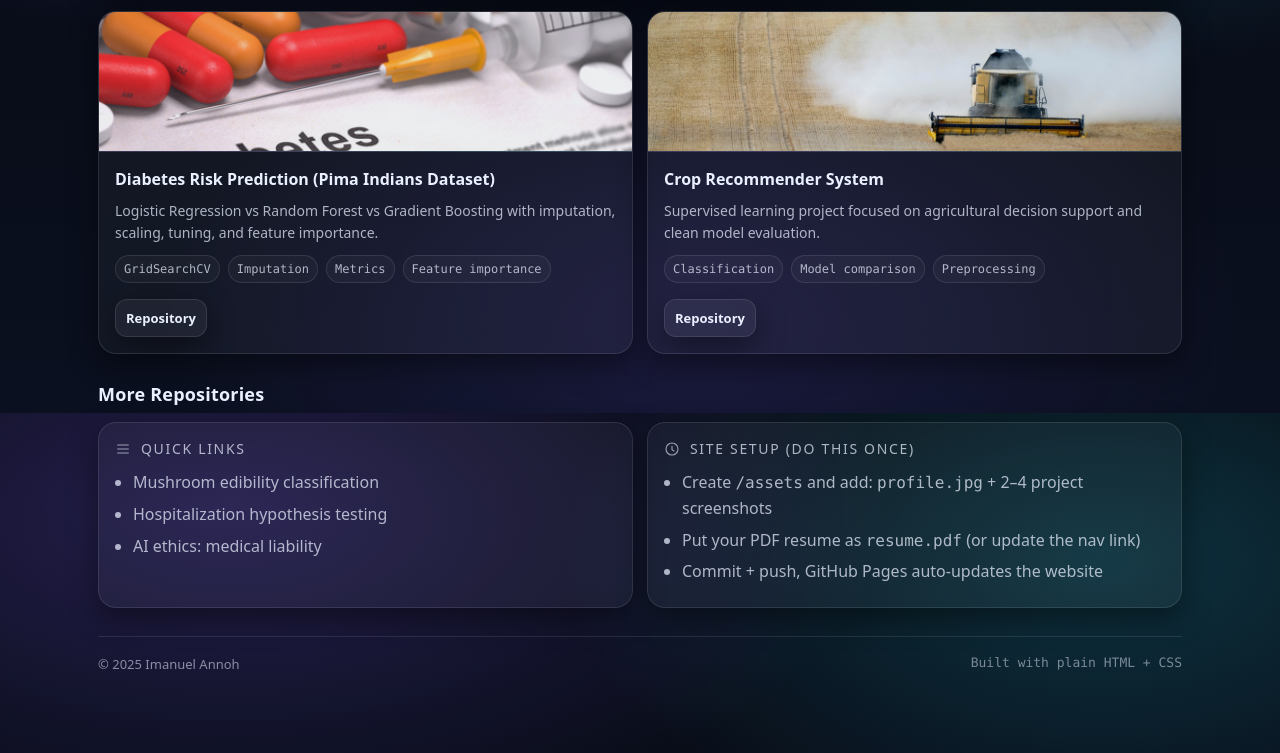
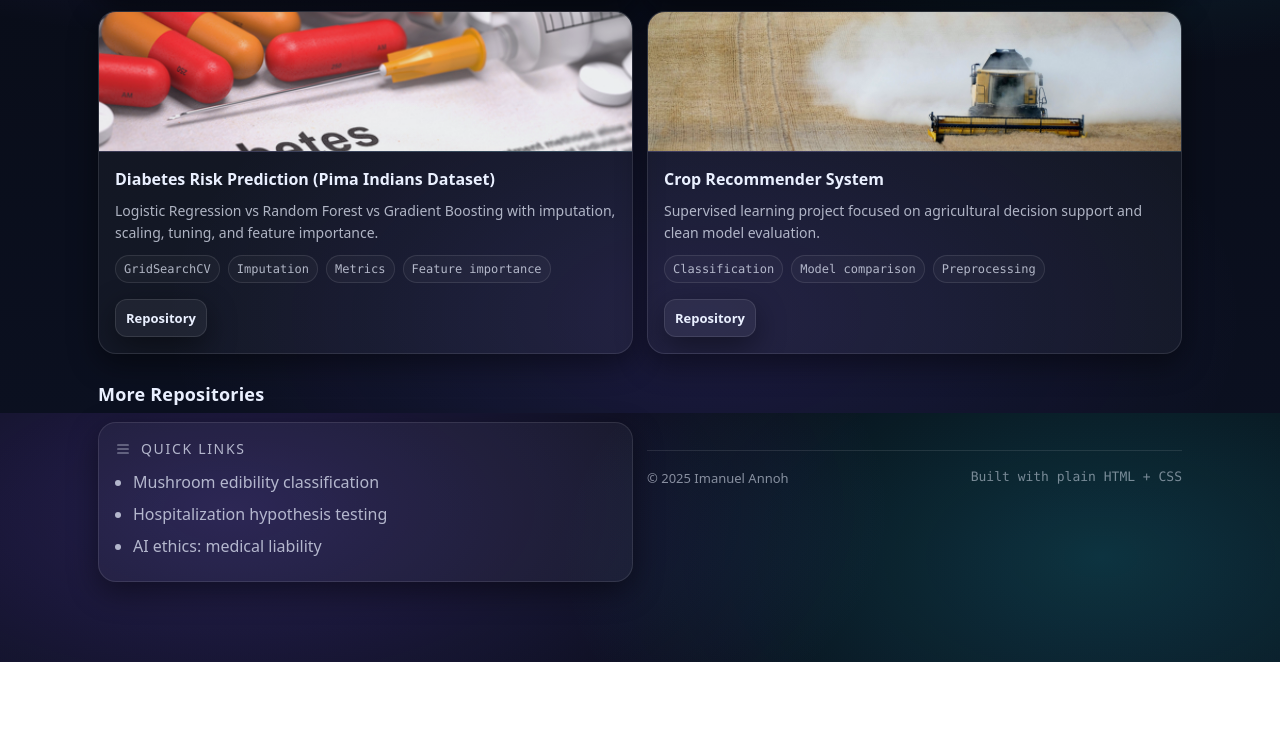
Before and after one commit to annohimanuel/annohimanuel.github.io, a plain HTML site: page index.html in a window 1280 px wide. Shown: the part 1187-1940 px from the top of the page. After the commit the page ends 1849 px from the top, so only its background shows below. Drawn offline with Linux system fonts and the light colour scheme.

Commit message:
Remove site setup section from index.html
Removed the site setup section from the HTML.

```diff
--- a/index.html
+++ b/index.html
@@ -543,19 +543,6 @@
         </ul>
       </section>
 
-      <section class="card">
-        <div class="h">
-          <svg class="icon" viewBox="0 0 24 24" fill="none"><path d="M12 8v5l3 2" stroke="currentColor" stroke-width="1.7" stroke-linecap="round"/><path d="M21 12a9 9 0 1 1-18 0 9 9 0 0 1 18 0Z" stroke="currentColor" stroke-width="1.7"/></svg>
-          Site setup (do this once)
-        </div>
-        <ul class="list">
-          <li>Create <span style="font-family:var(--mono)">/assets</span> and add: <span style="font-family:var(--mono)">profile.jpg</span> + 2–4 project screenshots</li>
-          <li>Put your PDF resume as <span style="font-family:var(--mono)">resume.pdf</span> (or update the nav link)</li>
-          <li>Commit + push, GitHub Pages auto-updates the website</li>
-        </ul>
-      </section>
-    </div>
-
     <footer>
       <div>© <span id="year"></span> Imanuel Annoh</div>
       <div style="font-family:var(--mono); opacity:.9;">Built with plain HTML + CSS</div>
```
